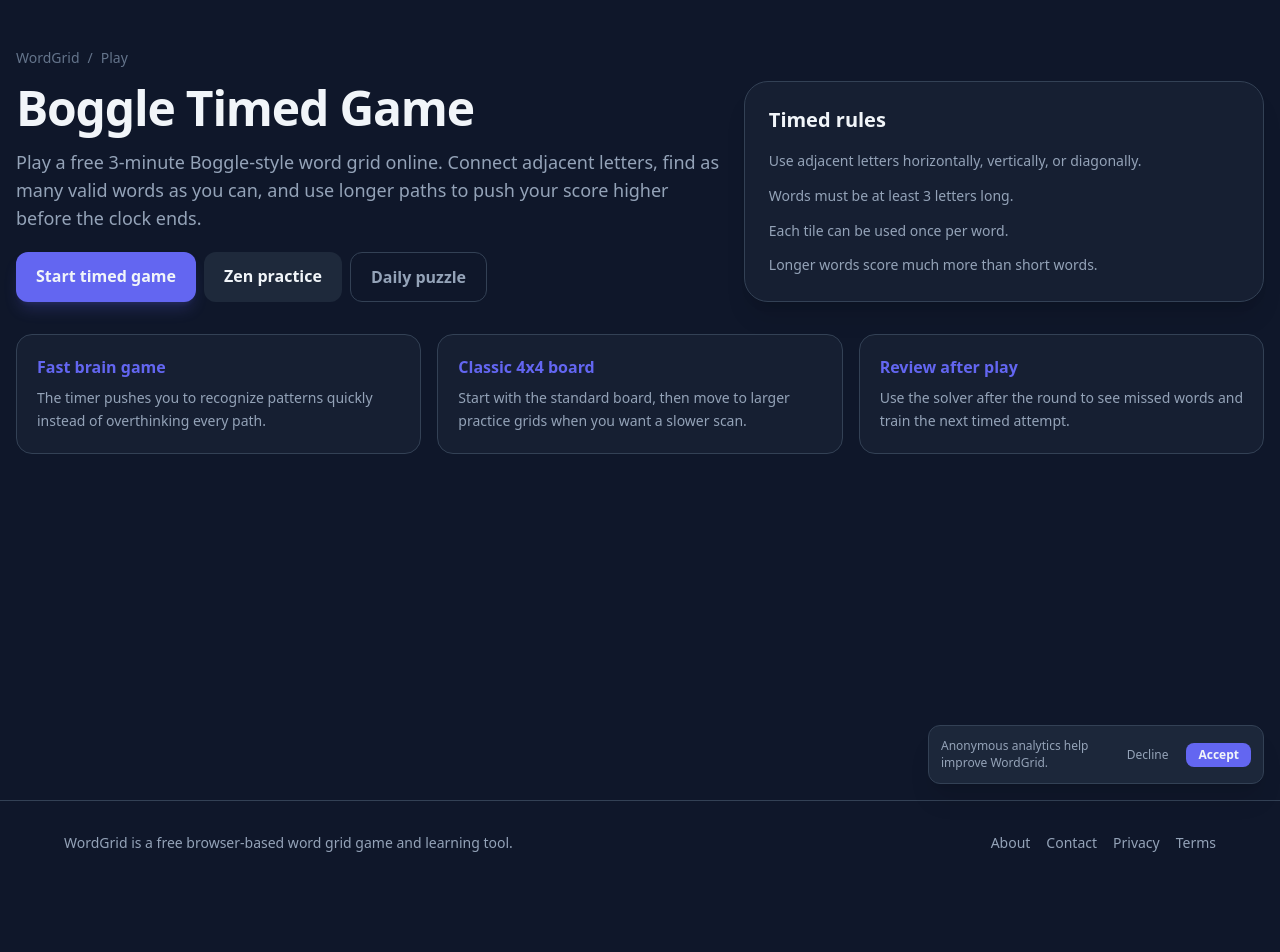
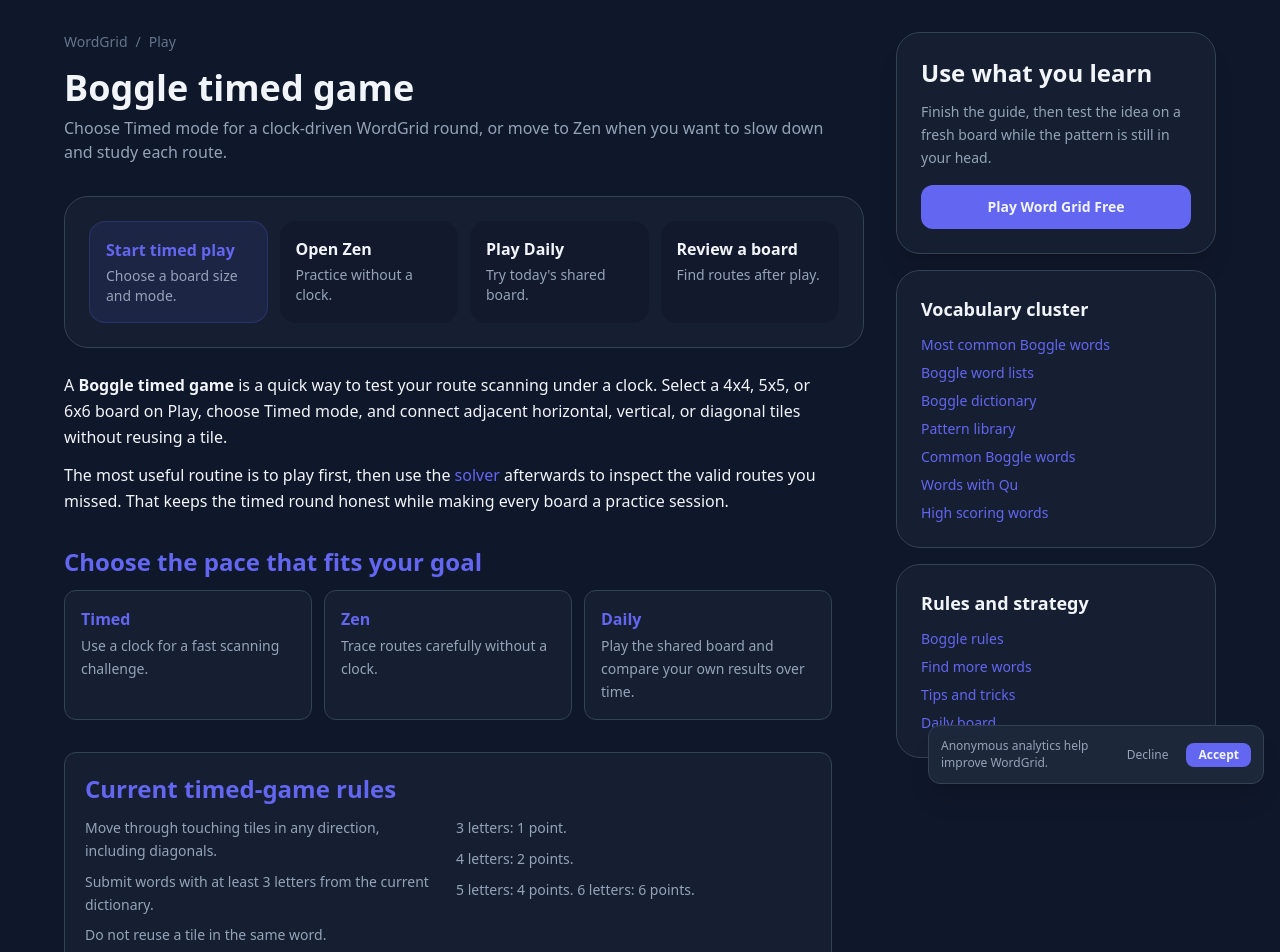
Before and after one commit to aieasygames-alt/wordgrid, a Next.js app: page /boggle-timed-game in a window 1280 px wide. Shown: the top 952 px of the page. Before the commit the page ends 885 px from the top, so only its background shows below. Built offline with nearby package versions, Linux system fonts and the light colour scheme.

Commit message:
fix: align root game landing pages

```diff
--- a/scripts/verify-word-list.mjs
+++ b/scripts/verify-word-list.mjs
@@ -187,6 +187,7 @@
   "src/app/guides/word-grid-strategies/page.tsx",
   "src/app/guides/boggle-word-lists/page.tsx",
   "src/app/guides/boggle-variants/page.tsx",
+  "src/app/boggle-timed-game/page.tsx",
 ];
 
 const unsupportedClaims = [
--- a/src/app/boggle-solver/page.tsx
+++ b/src/app/boggle-solver/page.tsx
@@ -4,14 +4,14 @@
 const BASE_URL = "https://wordgrid.games";
 
 export const metadata: Metadata = {
-  title: "Boggle Solver Online - Review a 4x4 Word Grid",
+  title: "Boggle Solver Online - Review WordGrid Boards",
   description:
-    "Use the free Boggle solver online to review valid words in a 4x4 WordGrid board, compare scores, and study missed routes after play.",
+    "Use the free Boggle solver online to review valid words in 4x4, 5x5, or 6x6 WordGrid boards, compare scores, and study missed routes after play.",
   alternates: { canonical: `${BASE_URL}/boggle-solver/` },
   openGraph: {
-    title: "Boggle Solver Online - Review a 4x4 Word Grid",
+    title: "Boggle Solver Online - Review WordGrid Boards",
     description:
-      "Review a finished 4x4 Boggle-style grid by score and length.",
+      "Review a finished 4x4, 5x5, or 6x6 Boggle-style grid by score and length.",
     url: `${BASE_URL}/boggle-solver/`,
   },
 };
@@ -33,10 +33,10 @@
       <SolverLandingPage
         eyebrow="Boggle solver"
         title="Boggle Solver Online"
-        intro="Use this free Boggle solver after a round to review valid words in a 4x4 grid. Paste the letters, solve the board, and study the highest-value paths you missed."
+        intro="Use this free Boggle solver after a round to review valid words in a 4x4, 5x5, or 6x6 grid. Enter the letters, solve the board, and study the highest-value paths you missed."
         primaryIntent="Players who searched for a Boggle solver and want a direct way to check all possible words."
         useCases={[
-          "Review a finished 4x4 Boggle-style board.",
+          "Review a finished 4x4, 5x5, or 6x6 Boggle-style board.",
           "Sort answers by score and length.",
           "Study missed words before the next timed game.",
         ]}
@@ -52,7 +52,7 @@
           { href: "/guides/boggle-rules-beginners", label: "Boggle rules" },
           { href: "/words/high-scoring-boggle-words", label: "High scoring words" },
         ]}
-        supportedBoards="a 4x4 board, with optional 5x5 and 6x6 modes in the live solver"
+        supportedBoards="4x4, 5x5, and 6x6 square boards"
       />
     </>
   );
--- a/src/app/boggle-timed-game/page.tsx
+++ b/src/app/boggle-timed-game/page.tsx
@@ -1,26 +1,46 @@
 import type { Metadata } from "next";
 import Link from "next/link";
+import { GuideDesktopShell } from "@/components/GuideDesktopShell";
+import GuideActionBar from "@/components/GuideActionBar";
 
 const BASE_URL = "https://wordgrid.games";
 
 export const metadata: Metadata = {
-  title: "Boggle Timed Game — Play a Free 3-Minute Word Grid",
+  title: "Boggle Timed Game - Play Free Online",
   description:
-    "Play a free Boggle timed game online. Find words in a 4x4 grid before the 3-minute clock runs out, or switch to Zen practice.",
-  alternates: { canonical: "/boggle-timed-game" },
+    "Play a free timed Boggle-style WordGrid game online. Choose a 4x4, 5x5, or 6x6 board, then switch to Zen practice whenever you want an unhurried scan.",
+  alternates: { canonical: `${BASE_URL}/boggle-timed-game/` },
   openGraph: {
-    title: "Boggle Timed Game — Play a Free 3-Minute Word Grid",
+    title: "Boggle Timed Game - Play Free Online",
     description:
-      "Start a free timed Boggle-style word grid game with no download or sign-up.",
+      "Choose a board size, play with a clock, then review missed routes after the round.",
     url: `${BASE_URL}/boggle-timed-game/`,
   },
 };
 
-export default function Page() {
+const faqItems = [
+  {
+    question: "How do I play a timed WordGrid game?",
+    answer:
+      "Open Play, choose Timed mode and a 4x4, 5x5, or 6x6 board. Drag through adjacent tiles to form dictionary words without reusing a tile.",
+  },
+  {
+    question: "Can I practice without a timer?",
+    answer:
+      "Yes. Choose Zen mode on Play to trace routes without a clock, then use the same current dictionary and score table for practice.",
+  },
+  {
+    question: "How are words scored in a timed game?",
+    answer:
+      "Current WordGrid scoring is 1 point for 3 letters, 2 for 4 letters, 4 for 5 letters, and 6 for 6 letters.",
+  },
+] as const;
+
+export default function BoggleTimedGamePage() {
   const schema = {
     "@context": "https://schema.org",
     "@type": "VideoGame",
-    name: "Boggle Timed Game",
+    name: "WordGrid Timed Game",
     url: `${BASE_URL}/boggle-timed-game/`,
     gamePlatform: "Web browser",
     applicationCategory: "Game",
@@ -29,72 +49,102 @@
     offers: { "@type": "Offer", price: "0", priceCurrency: "USD" },
   };
 
+  const faqSchema = {
+    "@context": "https://schema.org",
+    "@type": "FAQPage",
+    mainEntity: faqItems.map(({ question, answer }) => ({
+      "@type": "Question",
+      name: question,
+      acceptedAnswer: { "@type": "Answer", text: answer },
+    })),
+  };
+
   return (
-    <main className="min-h-screen px-4 py-8 sm:py-12">
+    <main className="min-h-screen px-4 py-8">
       <script type="application/ld+json" dangerouslySetInnerHTML={{ __html: JSON.stringify(schema) }} />
-      <article className="mx-auto max-w-7xl">
-        <header className="mb-8 grid gap-6 lg:grid-cols-[1.15fr_0.85fr] lg:items-end">
-          <div>
+      <script type="application/ld+json" dangerouslySetInnerHTML={{ __html: JSON.stringify(faqSchema) }} />
+
+      <GuideDesktopShell>
+        <header className="mb-8">
           <nav className="mb-4 flex items-center gap-2 text-sm text-text-dim">
             <Link href="/" className="hover:text-text">WordGrid</Link>
             <span>/</span>
             <Link href="/play" className="hover:text-text">Play</Link>
           </nav>
-            <h1 className="text-4xl font-bold tracking-tight sm:text-5xl">
-              Boggle Timed Game
-            </h1>
-            <p className="mt-4 max-w-3xl text-base leading-relaxed text-text-muted sm:text-lg">
-              Play a free 3-minute Boggle-style word grid online. Connect
-              adjacent letters, find as many valid words as you can, and use
-              longer paths to push your score higher before the clock ends.
+          <h1 className="mb-2 text-4xl font-bold">Boggle timed game</h1>
+          <p className="max-w-3xl text-text-muted">
+            Choose Timed mode for a clock-driven WordGrid round, or move to Zen when you want to slow down and study each route.
           </p>
-            <div className="mt-5 flex flex-wrap gap-2">
-              <Link href="/play" className="rounded-xl bg-primary px-5 py-3 font-semibold shadow-lg shadow-primary/20 transition hover:bg-primary-hover">
-                Start timed game
-              </Link>
-              <Link href="/zen" className="rounded-xl bg-surface px-5 py-3 font-semibold transition hover:bg-surface-hover">
-                Zen practice
-              </Link>
-              <Link href="/daily" className="rounded-xl border border-border px-5 py-3 font-semibold text-text-muted transition hover:bg-surface hover:text-text">
-                Daily puzzle
-              </Link>
+        </header>
+
+        <GuideActionBar
+          primary={{ href: "/play", label: "Start timed play", detail: "Choose a board size and mode." }}
+          secondary={{ href: "/zen", label: "Open Zen", detail: "Practice without a clock." }}
+          tertiary={{ href: "/daily", label: "Play Daily", detail: "Try today's shared board." }}
+          quaternary={{ href: "/solver", label: "Review a board", detail: "Find routes after play." }}
+        />
+
+        <div className="max-w-3xl space-y-8 text-text">
+          <section className="space-y-3 leading-relaxed">
+            <p>
+              A <strong>Boggle timed game</strong> is a quick way to test your
+              route scanning under a clock. Select a 4x4, 5x5, or 6x6 board on
+              Play, choose Timed mode, and connect adjacent horizontal, vertical,
+              or diagonal tiles without reusing a tile.
+            </p>
+            <p>
+              The most useful routine is to play first, then use the
+              <Link href="/solver" className="text-primary hover:underline"> solver</Link>
+              {" "}afterwards to inspect the valid routes you missed. That keeps
+              the timed round honest while making every board a practice session.
+            </p>
+          </section>
+
+          <section>
+            <h2 className="mb-3 text-2xl font-semibold text-primary">Choose the pace that fits your goal</h2>
+            <div className="grid gap-3 sm:grid-cols-3">
+              {[
+                ["Timed", "Use a clock for a fast scanning challenge."],
+                ["Zen", "Trace routes carefully without a clock."],
+                ["Daily", "Play the shared board and compare your own results over time."],
+              ].map(([name, detail]) => (
+                <div key={name} className="rounded-xl border border-border bg-surface/50 p-4">
+                  <h3 className="font-semibold text-primary">{name}</h3>
+                  <p className="mt-1 text-sm leading-relaxed text-text-muted">{detail}</p>
                 </div>
+              ))}
             </div>
-          <div className="rounded-3xl border border-border bg-surface/50 p-5 shadow-xl shadow-black/10 sm:p-6">
-            <h2 className="text-xl font-semibold">Timed rules</h2>
-            <ul className="mt-4 space-y-3 text-sm leading-relaxed text-text-muted">
-              <li>Use adjacent letters horizontally, vertically, or diagonally.</li>
-              <li>Words must be at least 3 letters long.</li>
-              <li>Each tile can be used once per word.</li>
-              <li>Longer words score much more than short words.</li>
+          </section>
+
+          <section className="rounded-xl border border-border bg-surface/50 p-5">
+            <h2 className="mb-3 text-2xl font-semibold text-primary">Current timed-game rules</h2>
+            <div className="grid gap-4 sm:grid-cols-2">
+              <ul className="space-y-2 text-sm leading-relaxed text-text-muted">
+                <li>Move through touching tiles in any direction, including diagonals.</li>
+                <li>Submit words with at least 3 letters from the current dictionary.</li>
+                <li>Do not reuse a tile in the same word.</li>
+              </ul>
+              <ul className="space-y-2 text-sm leading-relaxed text-text-muted">
+                <li>3 letters: 1 point.</li>
+                <li>4 letters: 2 points.</li>
+                <li>5 letters: 4 points. 6 letters: 6 points.</li>
               </ul>
             </div>
-        </header>
+          </section>
 
-        <section className="grid gap-4 sm:grid-cols-3">
-          <div className="rounded-2xl border border-border bg-surface/50 p-5">
-            <h2 className="font-semibold text-primary">Fast brain game</h2>
-            <p className="mt-2 text-sm leading-relaxed text-text-muted">
-              The timer pushes you to recognize patterns quickly instead of
-              overthinking every path.
-            </p>
-          </div>
-          <div className="rounded-2xl border border-border bg-surface/50 p-5">
-            <h2 className="font-semibold text-primary">Classic 4x4 board</h2>
-            <p className="mt-2 text-sm leading-relaxed text-text-muted">
-              Start with the standard board, then move to larger practice grids
-              when you want a slower scan.
-            </p>
-          </div>
-          <div className="rounded-2xl border border-border bg-surface/50 p-5">
-            <h2 className="font-semibold text-primary">Review after play</h2>
-            <p className="mt-2 text-sm leading-relaxed text-text-muted">
-              Use the solver after the round to see missed words and train the
-              next timed attempt.
-            </p>
+          <section>
+            <h2 className="mb-3 text-2xl font-semibold text-primary">Questions about timed play</h2>
+            <div className="space-y-3">
+              {faqItems.map(({ question, answer }) => (
+                <details key={question} className="rounded-xl bg-surface/50 p-4 first:open">
+                  <summary className="cursor-pointer font-semibold">{question}</summary>
+                  <p className="mt-2 text-sm leading-relaxed text-text-muted">{answer}</p>
+                </details>
+              ))}
             </div>
           </section>
-      </article>
+        </div>
+      </GuideDesktopShell>
     </main>
   );
 }
```
Lines whose indentation alone changed are shown as unchanged.
